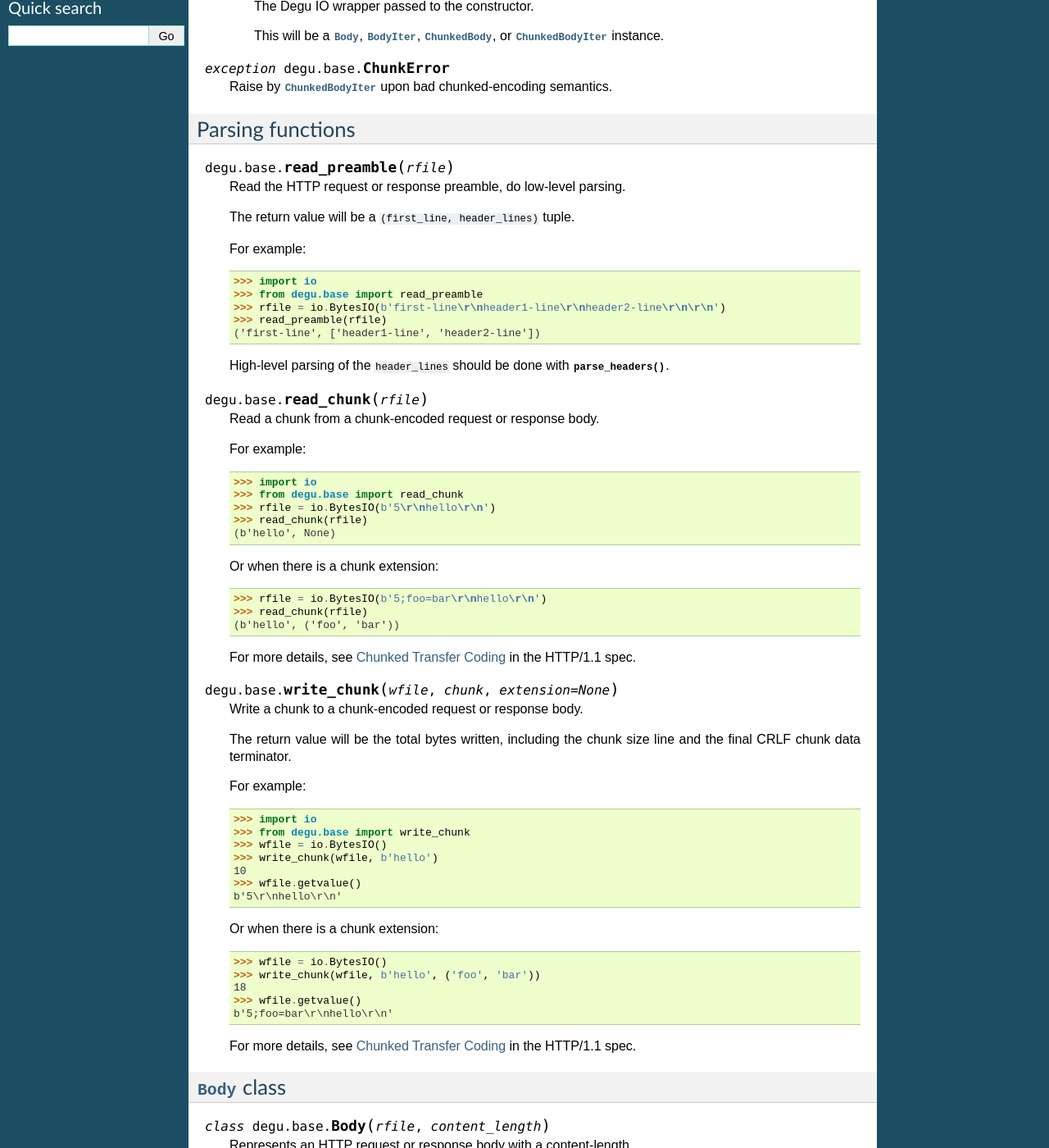
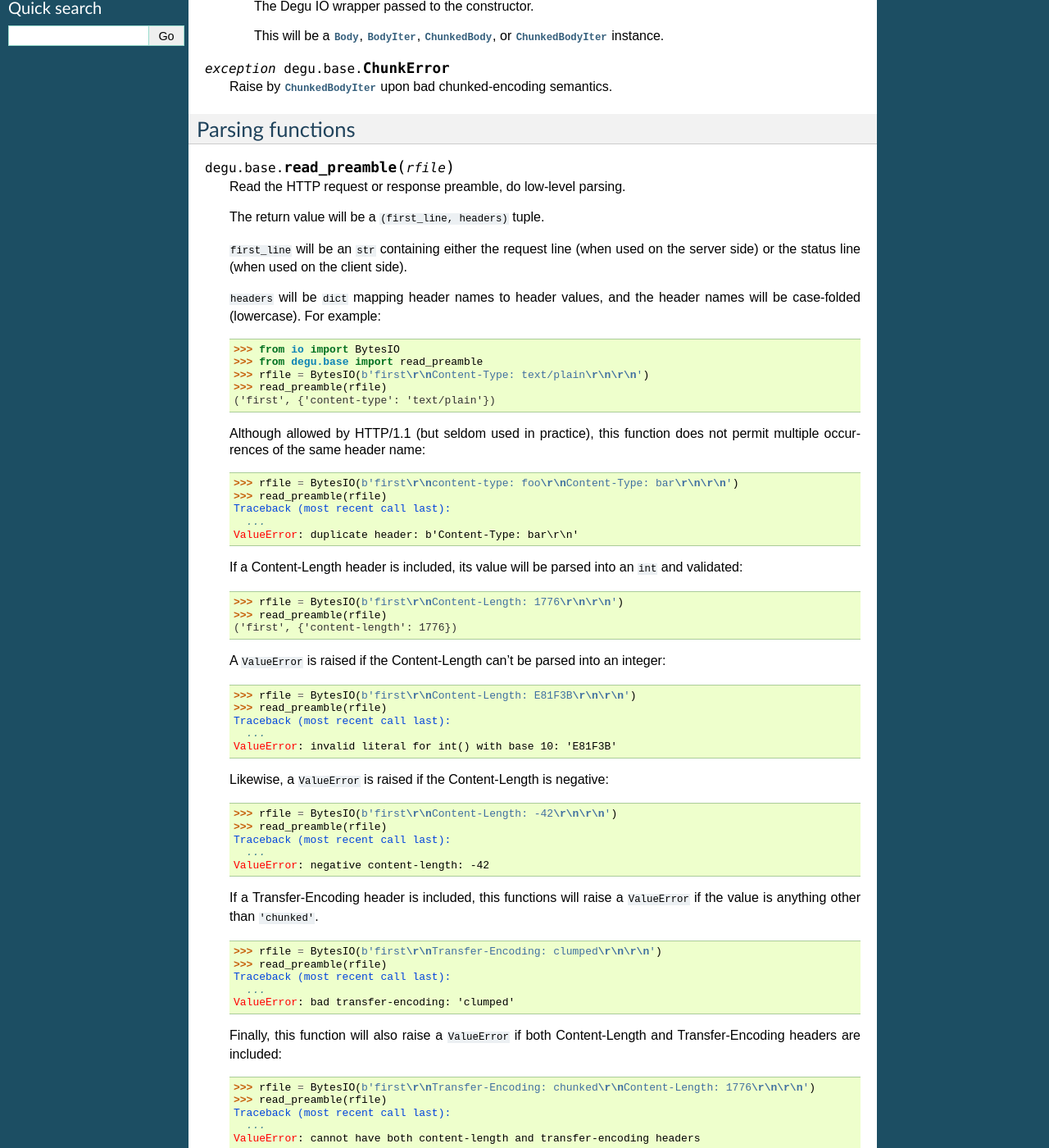
Before and after one commit to json420/degu, a Sphinx documentation site: the page built from doc/degu.base.rst, in a window 1280 px wide and 1400 px high, scrolled down 959 px. Shown: the whole window at 82% size. Built offline with Sphinx 7.4.7, drawn with Linux system fonts in a browser that asks for light colours.

Commit message:
Update read_preamble() documentation, all Sphinx doctests now pass again

```diff
--- a/doc/degu.base.rst
+++ b/doc/degu.base.rst
@@ -85,18 +85,70 @@ Parsing functions
 
     Read the HTTP request or response preamble, do low-level parsing.
 
-    The return value will be a ``(first_line, header_lines)`` tuple.
+    The return value will be a ``(first_line, headers)`` tuple.
 
-    For example:
+    ``first_line`` will be an ``str`` containing either the request line (when
+    used on the server side) or the status line (when used on the client side).
 
-    >>> import io
+    ``headers`` will be ``dict`` mapping header names to header values, and the
+    header names will be case-folded (lowercase).  For example:
+
+    >>> from io import BytesIO
     >>> from degu.base import read_preamble
-    >>> rfile = io.BytesIO(b'first-line\r\nheader1-line\r\nheader2-line\r\n\r\n')
+    >>> rfile = BytesIO(b'first\r\nContent-Type: text/plain\r\n\r\n')
     >>> read_preamble(rfile)
-    ('first-line', ['header1-line', 'header2-line'])
+    ('first', {'content-type': 'text/plain'})
 
-    High-level parsing of the ``header_lines`` should be done with
-    :func:`parse_headers()`.
+    Although allowed by HTTP/1.1 (but seldom used in practice), this function
+    does not permit multiple occurrences of the same header name:
+
+    >>> rfile = BytesIO(b'first\r\ncontent-type: foo\r\nContent-Type: bar\r\n\r\n')
+    >>> read_preamble(rfile)  # doctest: -IGNORE_EXCEPTION_DETAIL
+    Traceback (most recent call last):
+      ...
+    ValueError: duplicate header: b'Content-Type: bar\r\n'
+
+    If a Content-Length header is included, its value will be parsed into an
+    ``int`` and validated:
+
+    >>> rfile = BytesIO(b'first\r\nContent-Length: 1776\r\n\r\n')
+    >>> read_preamble(rfile)
+    ('first', {'content-length': 1776})
+
+    A ``ValueError`` is raised if the Content-Length can't be parsed into an
+    integer:
+
+    >>> rfile = BytesIO(b'first\r\nContent-Length: E81F3B\r\n\r\n')
+    >>> read_preamble(rfile)  # doctest: -IGNORE_EXCEPTION_DETAIL
+    Traceback (most recent call last):
+      ...
+    ValueError: invalid literal for int() with base 10: 'E81F3B'
+
+    Likewise, a ``ValueError`` is raised if the Content-Length is negative:
+
+    >>> rfile = BytesIO(b'first\r\nContent-Length: -42\r\n\r\n')
+    >>> read_preamble(rfile)  # doctest: -IGNORE_EXCEPTION_DETAIL
+    Traceback (most recent call last):
+      ...
+    ValueError: negative content-length: -42
+
+    If a Transfer-Encoding header is included, this functions will raise a
+    ``ValueError`` if the value is anything other than ``'chunked'``.
+
+    >>> rfile = BytesIO(b'first\r\nTransfer-Encoding: clumped\r\n\r\n')
+    >>> read_preamble(rfile)  # doctest: -IGNORE_EXCEPTION_DETAIL
+    Traceback (most recent call last):
+      ...
+    ValueError: bad transfer-encoding: 'clumped'
+
+    Finally, this function will also raise a ``ValueError`` if both
+    Content-Length and Transfer-Encoding headers are included:
+
+    >>> rfile = BytesIO(b'first\r\nTransfer-Encoding: chunked\r\nContent-Length: 1776\r\n\r\n')
+    >>> read_preamble(rfile)  # doctest: -IGNORE_EXCEPTION_DETAIL
+    Traceback (most recent call last):
+      ...
+    ValueError: cannot have both content-length and transfer-encoding headers
 
 
 .. function:: read_chunk(rfile)
```
